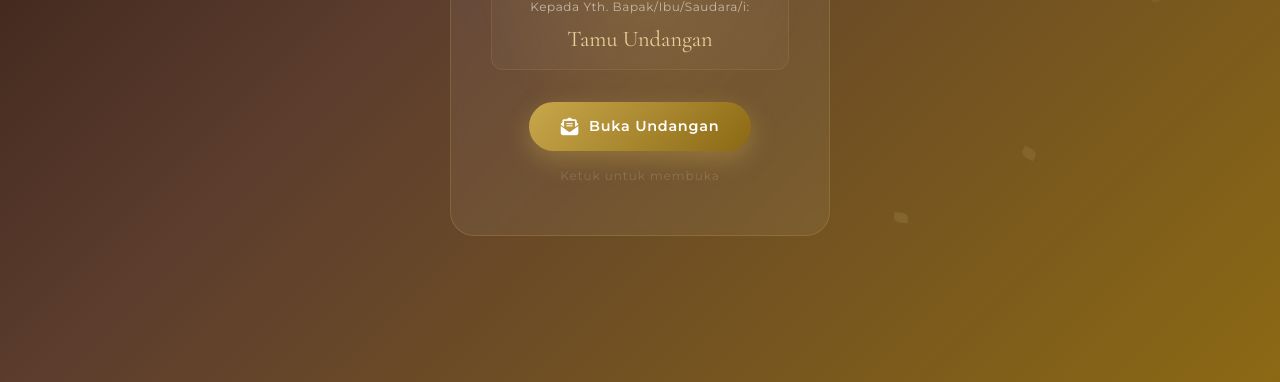
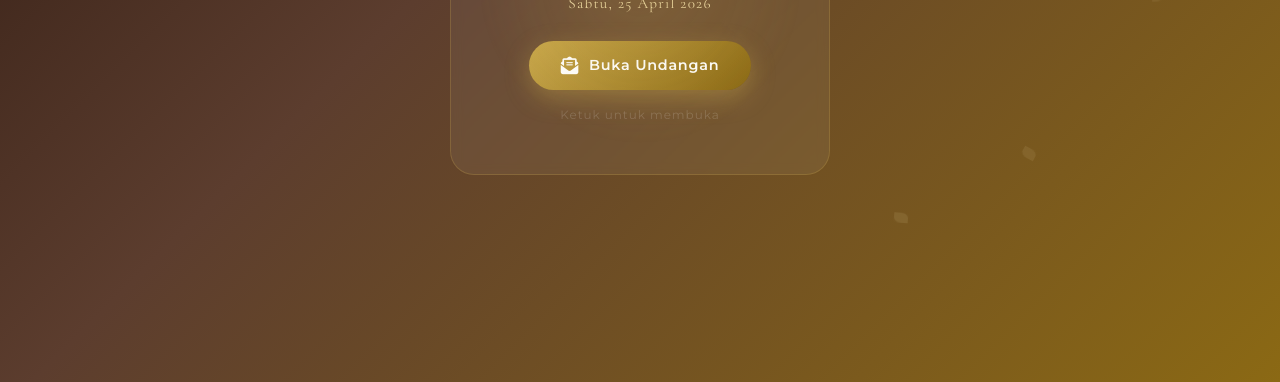
Before and after one commit to andrewdef1/undangan-paskalnita, a plain HTML site: page index.html in a window 1280 px wide. Shown: the part 418-800 px from the top of the page. Drawn offline with nearby package versions, Linux system fonts and the light colour scheme.

Commit message:
feat: comment out guest name display in invitation envelope

```diff
--- a/index.html
+++ b/index.html
@@ -32,10 +32,10 @@
       <p class="env-label">Undangan Pernikahan</p>
       <h2 class="env-names">Paskal<span> & </span>Nita</h2>
       <p class="env-date">Sabtu, 25 April 2026</p>
-      <div class="env-recipient">
+      <!-- <div class="env-recipient">
         <p>Kepada Yth. Bapak/Ibu/Saudara/i:</p>
         <h3 id="guest-name">Tamu Undangan</h3>
-      </div>
+      </div> -->
       <button id="open-btn" class="open-btn" onclick="openInvitation()">
         <span class="btn-icon"><i class="fa-solid fa-envelope-open-text"></i></span>
         <span>Buka Undangan</span>
```
